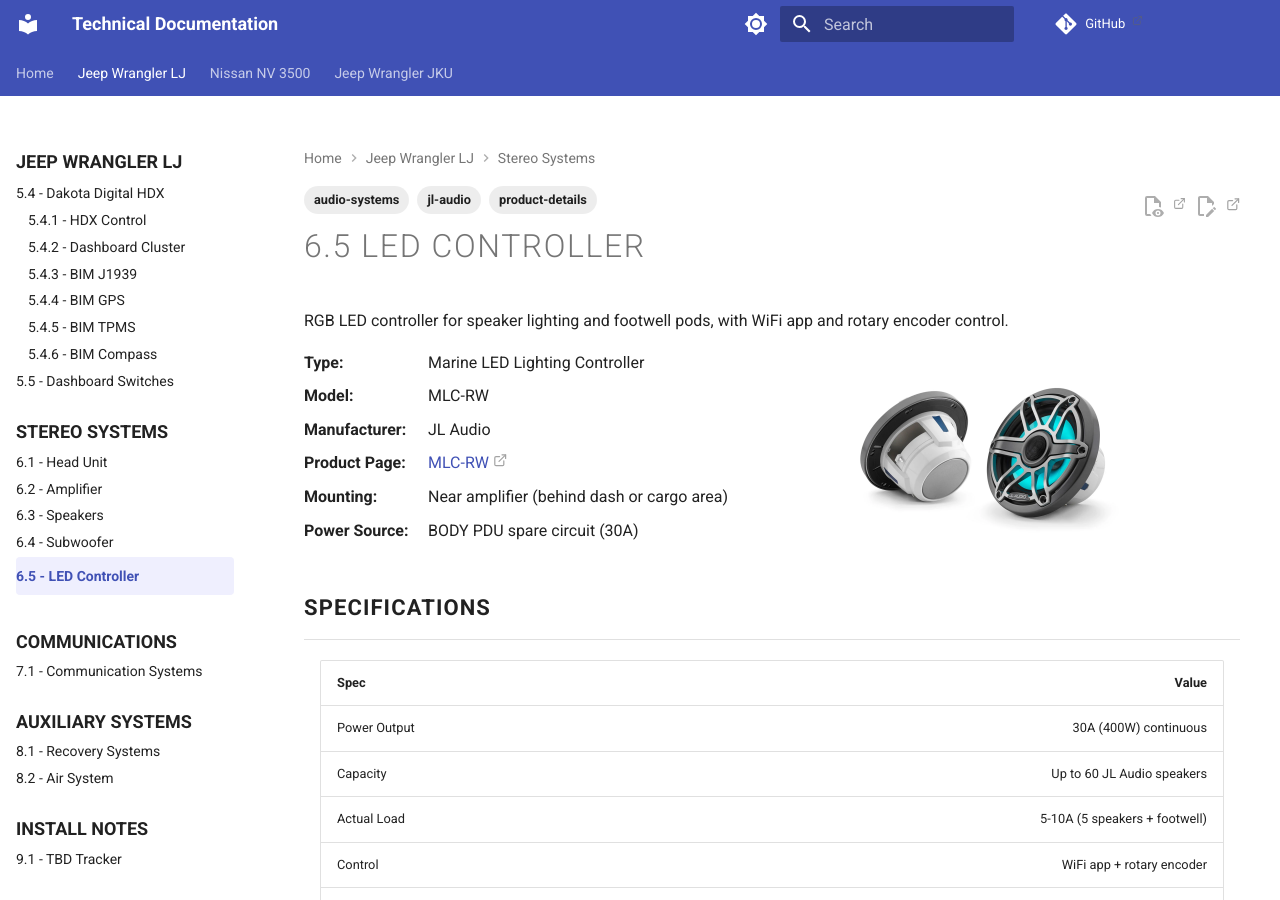
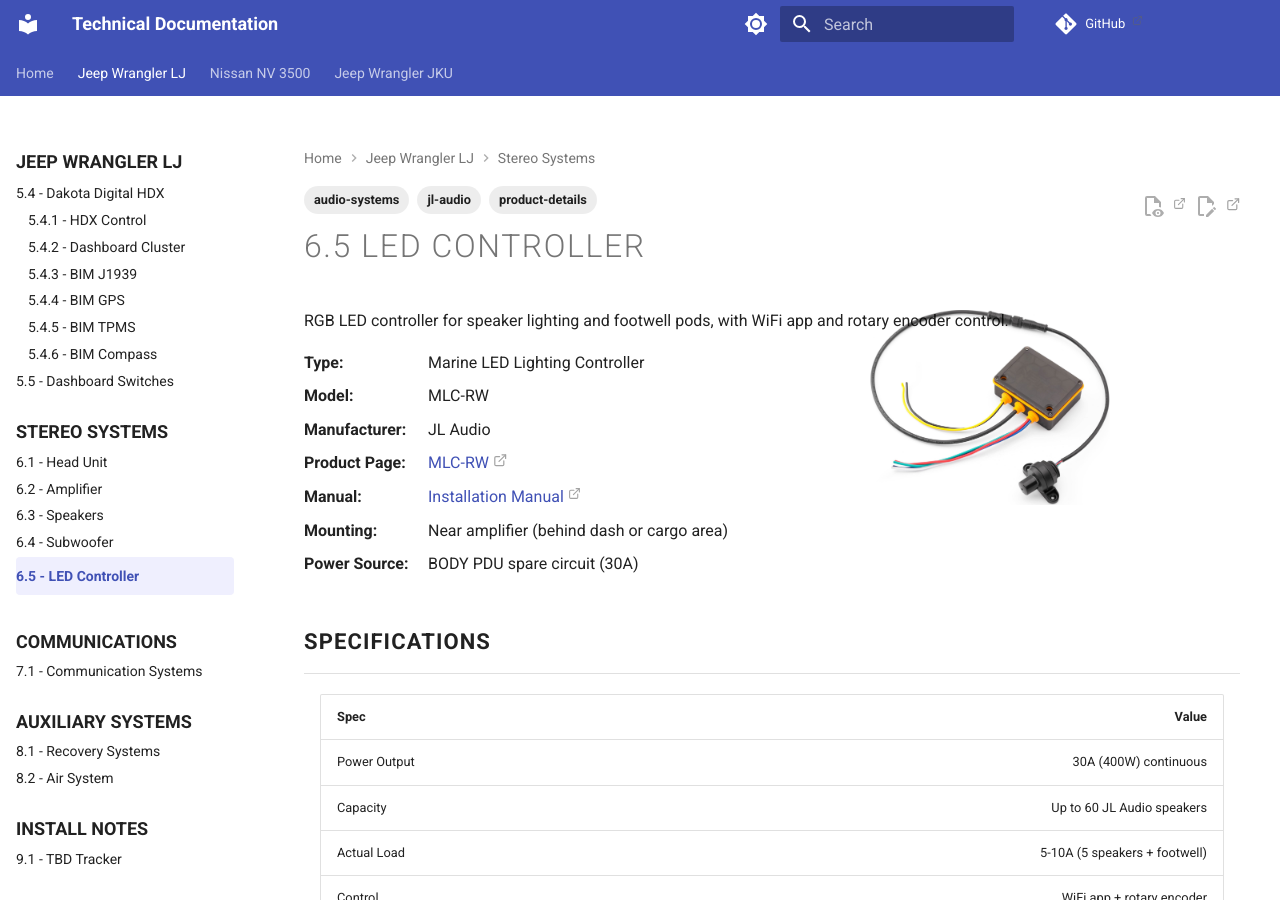
Before and after one commit to sob/drawings, an MkDocs documentation site: the page built from docs/jeep_lj/06-audio-systems/05-led-controller.md, in a window 1280 px wide and 900 px high. Built offline with MkDocs 1.6.1 and Material for MkDocs 9.7.7, drawn with Linux system fonts in a browser that asks for light colours; comment, search, counter and statistics services are not loaded.

Commit message:
docs(electrical): update MLC-RW LED controller image and links
Update product image to show controller with rotary encoder, fix product
page URL, and add installation manual link.

🤖 Generated with [Claude Code](https://claude.com/claude-code)

Co-Authored-By: Claude <noreply@anthropic.com>

```diff
--- a/docs/jeep_lj/06-audio-systems/05-led-controller.md
+++ b/docs/jeep_lj/06-audio-systems/05-led-controller.md
@@ -21,6 +21,8 @@ RGB LED controller for speaker lighting and footwell pods, with WiFi app and rot
 **Manufacturer:** JL Audio
 
 **Product Page:** [MLC-RW][product-link]
+
+**Manual:** [Installation Manual][manual-link]
 
 **Mounting:** Near amplifier (behind dash or cargo area)
 
@@ -126,4 +128,5 @@ See [Footwell Lights][footwell-lights] for pod details.
 [subwoofer]: 04-subwoofer.md
 [footwell-lights]: ../04-offroad-lighting/09-footwell-lights.md
 [body-pdu]: ../01-power-systems/03-aux-battery-distribution/03-body-pdu.md
-[product-link]: https://www.garmin.com/en-US/p/1854162/pn/010-03092-00/
+[product-link]: https://www.garmin.com/en-US/p/1669617/
+[manual-link]: https://static.garmin.com/pumac/MLC_RW_MAN.pdf
```
Also changed, not shown: docs/jeep_lj/images/jl-audio-mlc-rw.jpg.
